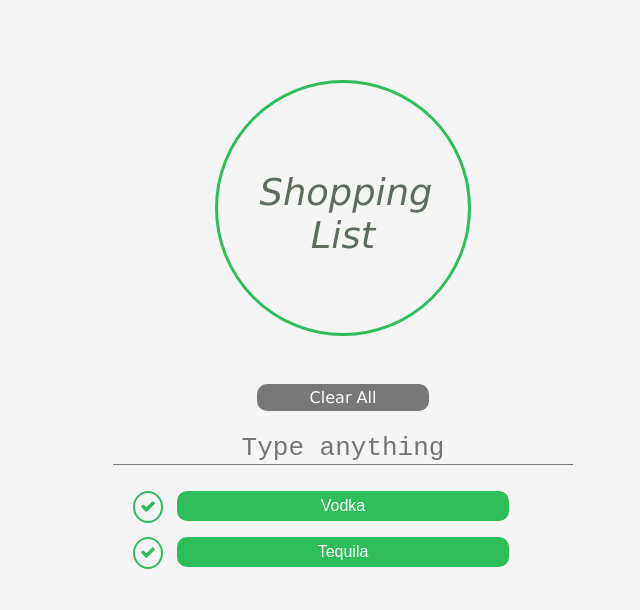
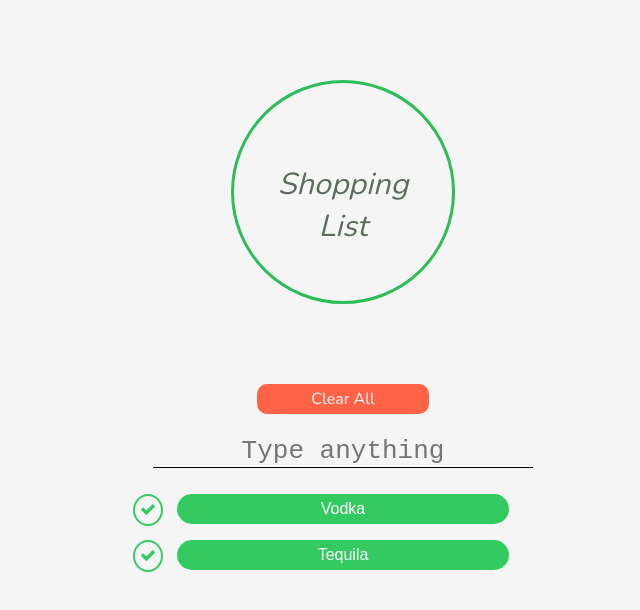
Before and after one commit to markhamilton90/shopping, a plain HTML site: page index.html in a window 1280 px wide. Shown: the whole page, without its empty margins (297-937 px from the left). Drawn offline with nearby package versions, Linux system fonts and the light colour scheme.

Commit message:
tweaked circle design

```diff
--- a/index.html
+++ b/index.html
@@ -5,6 +5,7 @@
 	<title>Shopping List</title>
 	<link rel="stylesheet" href="main.css">
 	<link rel="stylesheet" href="assets/font-awesome-4.3.0/css/font-awesome.min.css">
+	<link href='https://fonts.googleapis.com/css?family=Nunito:400,300' rel='stylesheet' type='text/css'>
 	<script src="http://code.jquery.com/jquery.min.js"></script>
 	<script src="shopping.js"></script>
 </head>
@@ -18,12 +19,16 @@
 		<section class="user-controls">
 			<button id="clear-all">Clear All</button>
 			<input type="text" id="user-input" placeholder="Type anything"
-			maxlength="46">
+			maxlength="46" autofocus>
 			<ul>
-				<div class="checkbox"><span class="fa fa-check"></span></div>
-				<li>Vodka</li>
-				<div class="checkbox"><span class="fa fa-check"></span></div>
-				<li>Tequila</li>
+			  <div class="entry vis">
+				  <div class="checkbox visible"><span class="fa fa-check"></span></div>
+				  <li class="visible">Vodka</li>
+				</div>
+				<div class="entry vis">
+				  <div class="checkbox visible"><span class="fa fa-check"></span></div>
+				  <li class="visible">Tequila</li>
+				<div>
 			</ul>
 		</section>
 	</div>
--- a/main.css
+++ b/main.css
@@ -453,8 +453,8 @@ body {
 .circle {
 	position: relative;
 	top: 5em;
-	width: 16em;
-	height: 16em;
+	width: 14em;
+	height: 14em;
 	padding: 2.6em;
 	border-radius: 50%;
 	border: 3px solid #2ebd59;
@@ -463,14 +463,22 @@ body {
 	text-align: center;
 	opacity: 1;
 	z-index: 10;
+	transition: all .5s;
 }
 
 .circle h1 {
 	font-weight: 200;
 	margin: 1.25em 0;
-	font-size: 2.3em;
-	font-family: 'Verdana', sans-serif;
+	font-size: 1.9em;
+	font-family: 'Nunito', Verdana, sans-serif;
 }
+
+.circle:hover {
+	transform: rotateZ(720deg);
+	}
+
+.circle:hover h1 {
+	}
 
 h1:first-child {
 	font-style: italic;
@@ -491,17 +499,17 @@ h1:last-child {
 	width: 10.75em;
   padding: 2px;
   border-radius: 10px;
-  border: 2px solid #787878;
-  background-color: #787878;
+  border: 2px solid tomato;
+  background-color: tomato;
   color: white;
-  font-family: 'Verdana';
+  font-family: 'Nunito', Verdana, sans-serif;
 	margin: 0 auto 1.3em;
 }
 
 #user-input {
 	margin: 0 auto 1em;
 	border: 0;
-	width: 28.75rem;
+	width: 23.75rem;
 	border-bottom: 1px solid rgba(0, 0, 0, .5);
 	font-family: monospace;
 	font-size: 2em;
@@ -524,8 +532,10 @@ h1:last-child {
 	width: 20.75em;
 	margin: 0 auto 1em;
 	padding: 4px 0;
-	border: 2px solid #2ebd59;
-	border-radius: 10px;
+	border: 2px solid #33CA60;
+	border-radius: 30px;
+  background-color: #33CA60;
+  color: white;
 	text-align: center;
 }
 
@@ -535,10 +545,10 @@ h1:last-child {
 }
 */
 
-.user-controls ul li {
-	border: 2px solid #2ebd59;
-  background-color: #2ebd59;
-  color: white;
+.entry {
+	display: none;
+	position: relative;
+	top: 0px;
 }
 
 .user-controls ul input {
@@ -550,14 +560,15 @@ h1:last-child {
 	position: relative;
 	float: left;
 	left: 40px;
-	border: 2px solid #2ebd59;
+	border: 2px solid #33CA60;
 	padding: 5px;
 	border-radius: 50%;
-  color: #2ebd59;
+  color: #33CA60;
 }
 
-.entry {
-	width: 100%;
+.visible,
+.vis {
+  display: block;
 }
 
 ::-webkit-input-placeholder {
--- a/shopping.js
+++ b/shopping.js
@@ -1,11 +1,22 @@
 $('document').ready( function() {
+	var $input = $('input');
 
-	$('input').on('keypress', function(event) {
-		if (event.which == 13) {
-			if ($('input').val() != 0) {
-				var text = $('input').val();
-				$('ul').prepend('<div class="checkbox"><span class="fa fa-check"></span></div>' + '<li>' + text + '</li>');
-				$('input').val('');
+	$input.on('keypress', function(e) {
+		if (e.which == 13) {
+			if ($input.val() != 0) {
+				var text = $input.val();
+				$('ul').prepend('<div class="entry"><div class="checkbox"><span class="fa fa-check"></span></div>' +
+						'<li>' + text + '</li></div>');
+				$('.entry').
+					animate({
+					opacity: 1,
+					height: "show",
+					padding: "show",
+					margin: "show",
+					top: "+10px"
+					}, 400, function(){});
+
+				$input.val('');
 			};
 		};
 	});
```
